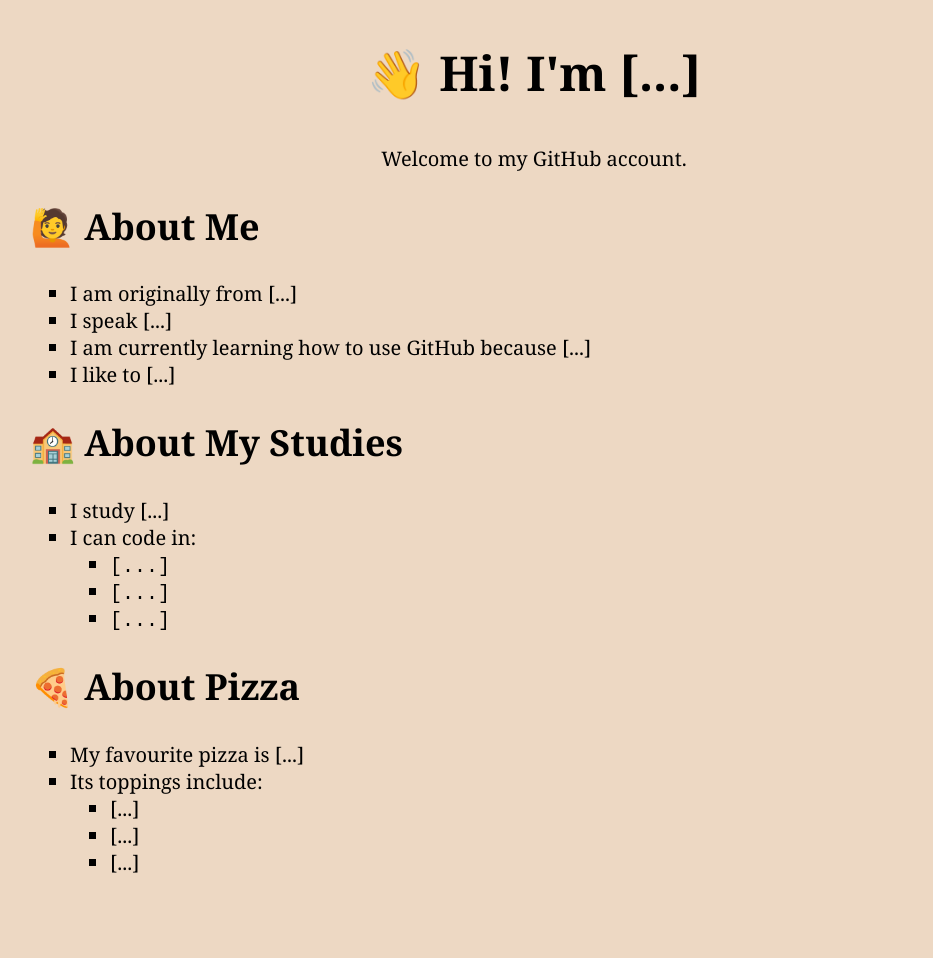
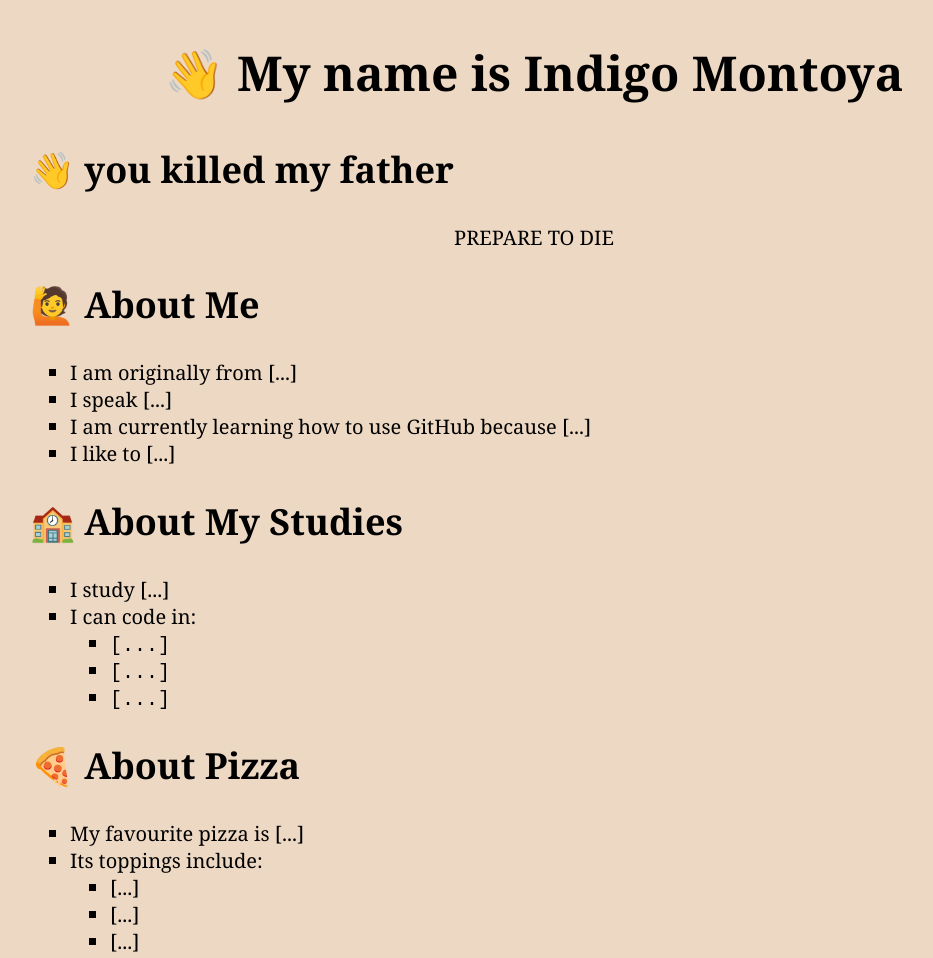
Before and after one commit to El-Norling/about-me-, a plain HTML site: page index.html in a window 1280 px wide. Shown: the whole page, without its empty margins (106-1039 px from the left). Before the commit the page ends 896 px from the top, so only its background shows below. Drawn offline with Linux system fonts and the light colour scheme.

Commit message:
Update headers

```diff
--- a/index.html
+++ b/index.html
@@ -7,9 +7,10 @@
     </head>
     <body>
         <article>
-        <h1>&#128075; Hi! I'm [...]</h1>
+        <h1>&#128075; My name is Indigo Montoya</h1>
+            <h2>&#128075; you killed my father</h2>
         <p>
-            Welcome to my GitHub account.
+            PREPARE TO DIE
         </p>
         </article>
         <article>
```
